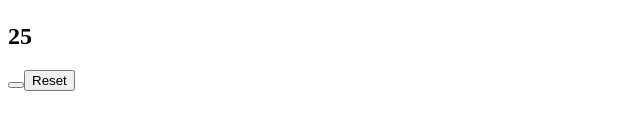
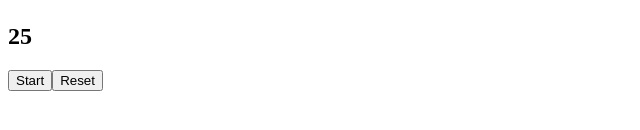
Before and after one commit to lacrivella/tomato-timer, a React app: page / in a window 1280 px wide. Shown: the part 286-416 px from the top of the page, without its empty margins (0-640 px from the left). Built offline with nearby package versions, Linux system fonts and the light colour scheme.

Commit message:
can start and pause tomato time, still working on reset

```diff
--- a/src/containers/TomatoTimer.js
+++ b/src/containers/TomatoTimer.js
@@ -11,8 +11,9 @@ export default class TomatoTimer extends Component {
     break: 5,
     session: 25,
     minuteAmount: 5,
-    time: 5,
-    startOrStop: 'Start'
+    time: 25,
+    startOrStop: 'Start',
+    interval: null
   };
 
   //resetClick, startStopClick,
@@ -35,16 +36,24 @@ export default class TomatoTimer extends Component {
   }
 
   startStopClick = event => {
-    setInterval(() => {
-      if(this.state.time === 0) {
-        clearInterval();
-      }
-      this.setState({ time: this.state.time - 1 });
-      console.log(this.state.time);
-    }, 1000);
+    if(this.state.interval) {
+      clearInterval(this.state.interval);
+      this.setState({ interval: null });
+    } else {
+      const timer = setInterval(() => {
+        if(this.state.time === 1) {
+          clearInterval(this.state.interval);
+          this.setState({ interval: null });
+        }
+        this.setState({ time: this.state.time - 1 });
+      }, 1000);
+      this.setState({ interval: timer });
+    }
   }
 
-
+  resetClick = event => {
+    //reset to time amount
+}
 
   render() {
     return (
@@ -63,10 +72,12 @@ export default class TomatoTimer extends Component {
         subMinutes={this.subMinutesHandle} />
 
       <Timer
-        time={this.state[this.state.type]}
+        time={this.state.time}
         mode={this.state.type} />
 
-      <Control startStopClick={this.startStopClick}/>
+      <Control
+        startStopClick={this.startStopClick}
+        startOrStop={this.state.startOrStop}/>
 
     </>
     );
```
Also changed, not shown: src/components/controls/Control.js (line endings or trailing spaces).
